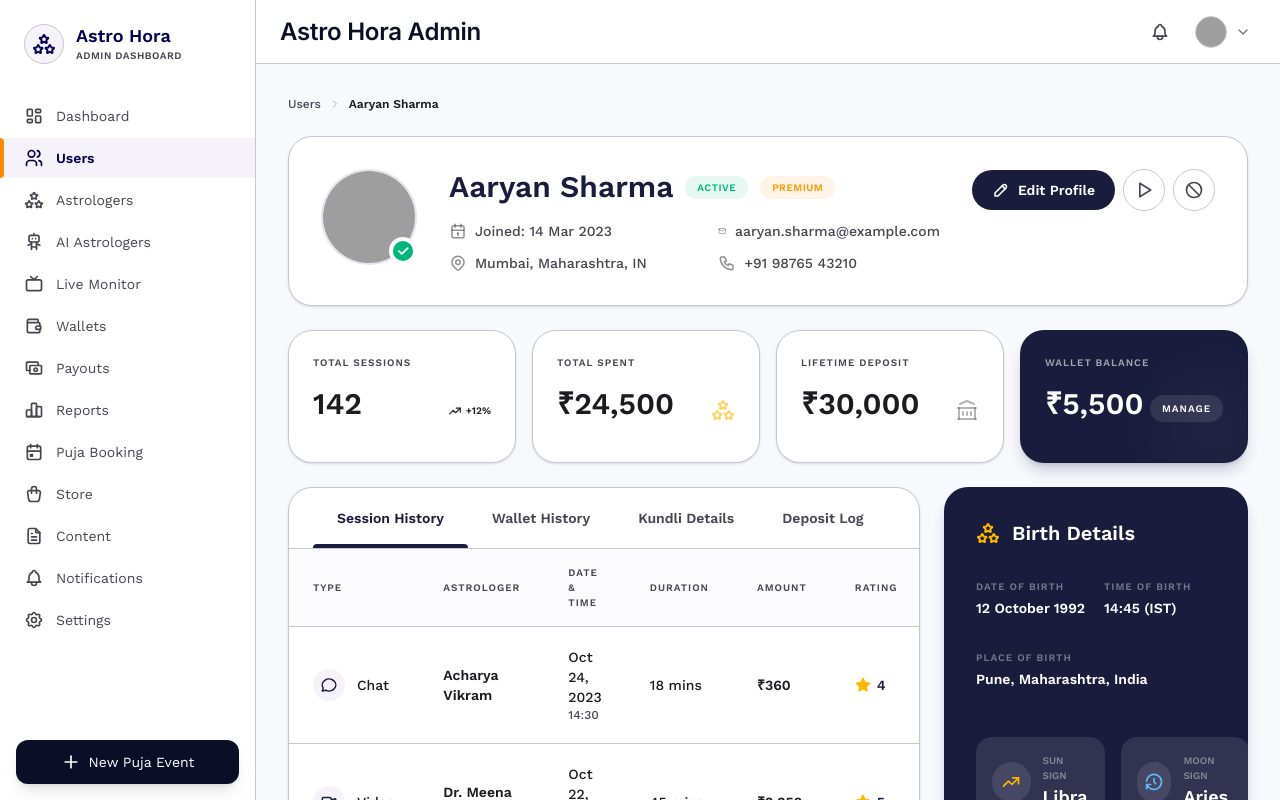
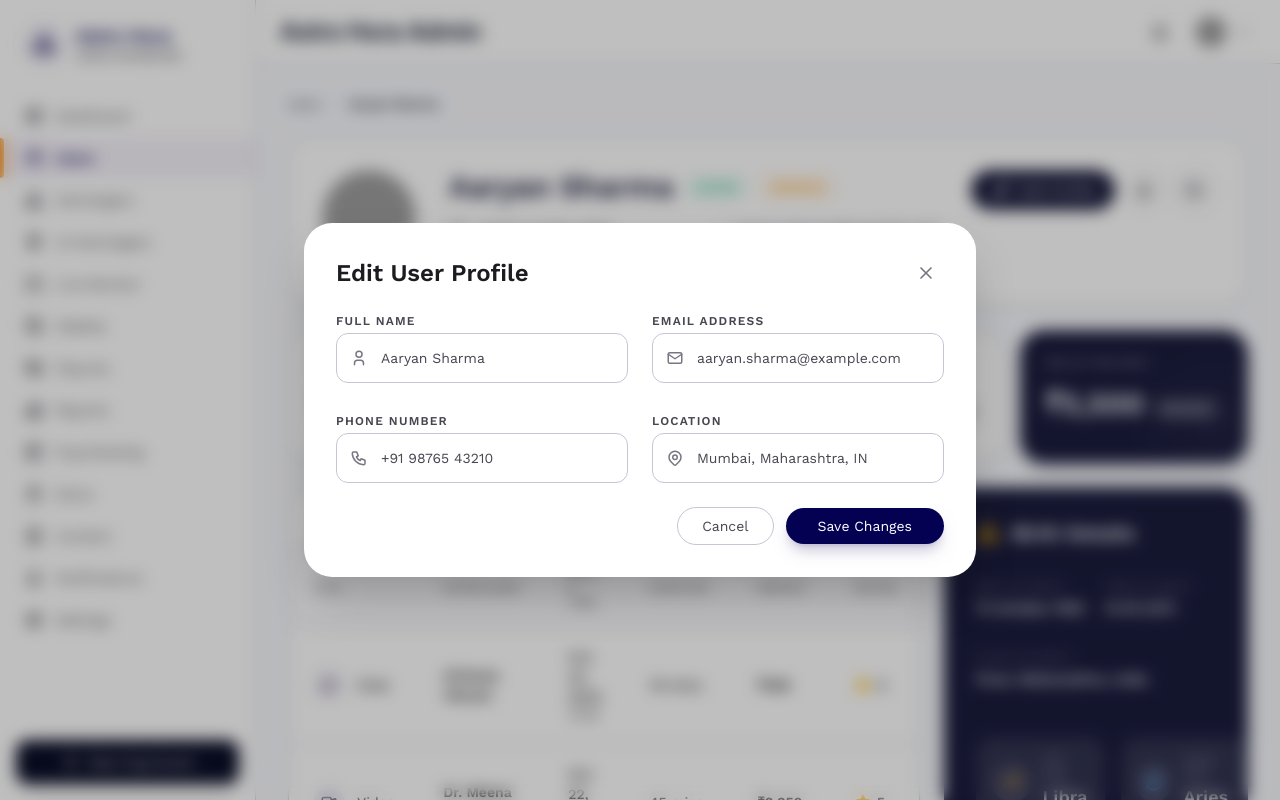
Before and after one commit to atulDev26/Edwid-astroapp-admin, a React (Vite) app: page /users/1 in a window 1280 px wide. Both pictures are taken after a click on the button "Edit Profile". Shown: the top 800 px of the page. Built offline with nearby package versions, Linux system fonts and the light colour scheme; grey boxes are pictures that could not be loaded.

Commit message:
feat: implement UserDetails page with profile summary, statistics, and modular edit functionality

```diff
--- /dev/null
+++ b/src/View/Users/Components/EditProfile.tsx
@@ -0,0 +1,83 @@
+import React, { useState } from 'react';
+import { IconUser, IconMail, IconPhone, IconMapPin, IconPencil } from '@tabler/icons-react';
+import Input from '../../../Components/Common/Input';
+import Button from '../../../Components/Common/Button';
+import CustomModel from '../../../Components/Common/CustomModel';
+
+interface EditProfileProps {
+    userData: {
+        name: string;
+        email: string;
+        phone: string;
+        location: string;
+    };
+}
+
+const EditProfile: React.FC<EditProfileProps> = ({ userData }) => {
+    const [isOpen, setIsOpen] = useState(false);
+
+    return (
+        <>
+            <Button
+                onClick={() => setIsOpen(true)}
+                variant="primary"
+                icon={IconPencil}
+                className="bg-[#1A1C3D] hover:bg-[#1A1C3D]/90 rounded-xl px-5 py-2.5"
+            >
+                Edit Profile
+            </Button>
+
+            <CustomModel
+                isOpen={isOpen}
+                onClose={() => setIsOpen(false)}
+                title="Edit User Profile"
+                size="xl"
+                primaryButton="Save Changes"
+                secondaryButton="Cancel"
+                onPrimaryClick={() => {
+                    // Handle save logic here
+                    setIsOpen(false);
+                }}
+            >
+                <div className="space-y-6">
+                    <div className="grid grid-cols-1 md:grid-cols-2 gap-6">
+                        <div className="space-y-2">
+                            <label className="text-xs font-black text-on-surface-variant tracking-widest uppercase">Full Name</label>
+                            <Input
+                                placeholder="Enter full name"
+                                defaultValue={userData.name}
+                                icon={IconUser}
+                            />
+                        </div>
+                        <div className="space-y-2">
+                            <label className="text-xs font-black text-on-surface-variant tracking-widest uppercase">Email Address</label>
+                            <Input
+                                placeholder="Enter email"
+                                defaultValue={userData.email}
+                                icon={IconMail}
+                            />
+                        </div>
+                        <div className="space-y-2">
+                            <label className="text-xs font-black text-on-surface-variant tracking-widest uppercase">Phone Number</label>
+                            <Input
+                                placeholder="Enter phone number"
+                                defaultValue={userData.phone}
+                                icon={IconPhone}
+                            />
+                        </div>
+                        <div className="space-y-2">
+                            <label className="text-xs font-black text-on-surface-variant tracking-widest uppercase">Location</label>
+                            <Input
+                                placeholder="Enter location"
+                                defaultValue={userData.location}
+                                icon={IconMapPin}
+                            />
+                        </div>
+                    </div>
+                </div>
+            </CustomModel>
+        </>
+    );
+};
+
+export default EditProfile;
--- a/src/View/Users/UserDetails.tsx
+++ b/src/View/Users/UserDetails.tsx
@@ -1,5 +1,6 @@
 import {
     IconBan,
+    IconBell,
     IconBuildingBank,
     IconCalendar,
     IconCheck,
@@ -20,6 +21,7 @@ import {
 import { useState } from 'react';
 import { useParams } from 'react-router-dom';
 import Breadcrumb from '../../Components/Common/Breadcrumb';
+import EditProfile from './Components/EditProfile';
 import { cn } from '../../Utils/cn';
 
 const UserDetails = () => {
@@ -106,12 +108,16 @@ const UserDetails = () => {
 
                     {/* Actions */}
                     <div className="flex items-center gap-2">
-                        <button className="flex items-center gap-2 bg-[#1A1C3D] text-white px-5 py-2.5 rounded-xl font-bold text-sm hover:bg-[#1A1C3D]/90 transition-all">
-                            <IconPencil size={18} />
-                            Edit Profile
-                        </button>
-                        <button className="p-2.5 rounded-xl border border-outline-variant hover:bg-surface-container transition-all">
-                            <IconPlayerPlay size={20} className="text-on-surface-variant" />
+                        <EditProfile
+                            userData={{
+                                name: mockUser.name,
+                                email: mockUser.email,
+                                phone: mockUser.phone,
+                                location: mockUser.location
+                            }}
+                        />
+                        <button className="p-2.5 rounded-xl border border-outline-variant hover:bg-primary/5 hover:border-primary group transition-all" title="Send Notification">
+                            <IconBell size={20} className="text-on-surface-variant group-hover:text-primary" />
                         </button>
                         <button className="p-2.5 rounded-xl border border-outline-variant hover:bg-error/5 hover:border-error group transition-all">
                             <IconBan size={20} className="text-on-surface-variant group-hover:text-error" />
```
